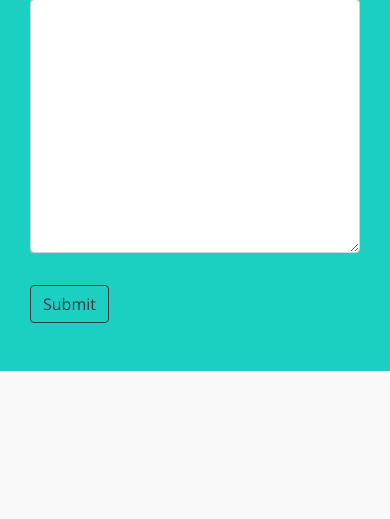
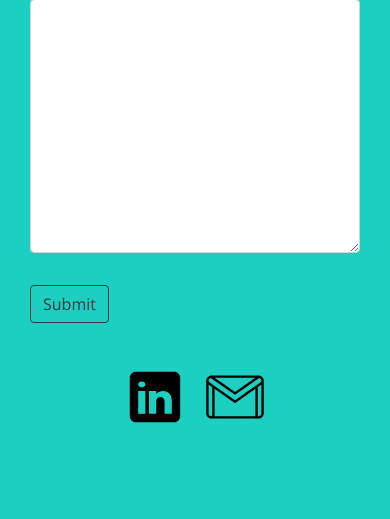
Before and after one commit to brantmorton/portfolio, a Django app: page / in a window 390 px wide. Shown: the part 4113-4632 px from the top of the page. Before the commit the page ends 4484 px from the top, so only its background shows below. Run offline with Django 3.2, Linux system fonts and the light colour scheme; parts of the project's set-up code (start-up, migrations or seed data) failed here and were passed over; some libraries are stand-ins or nearby versions.

Commit message:
added social icons

```diff
--- a/brant_portfolio/brant_portfolio/settings.py
+++ b/brant_portfolio/brant_portfolio/settings.py
@@ -16,6 +16,8 @@ import json
 
 with open('/etc/config.json') as config_file:
     config = json.load(config_file)
+
+
 
 # Build paths inside the project like this: os.path.join(BASE_DIR, ...)
 BASE_DIR = os.path.dirname(os.path.dirname(os.path.abspath(__file__)))
--- a/brant_portfolio/static/marketing/style.css
+++ b/brant_portfolio/marketing/static/marketing/style.css
@@ -280,6 +280,17 @@ img {
     padding-bottom: 5vh;
 }
 
+#socials {
+    display: flex;
+    justify-content: center;
+    padding: 3vh;
+}
+
+.social-icons {
+    width: 75px;
+    margin: 1vw;
+}
+
 @media (max-width: 1300px) {
 
     .sectionTitle, #contact-header {
@@ -390,3 +401,14 @@ img {
     }
 
 }
+
+@media (max-width: 500px) {
+    .social-icons {
+        width: 60px;
+        margin: 10px;
+    }
+
+    #socials {
+        padding: 4vh;
+    }
+}
--- a/brant_portfolio/marketing/templates/email.html
+++ b/brant_portfolio/marketing/templates/email.html
@@ -40,6 +40,14 @@
                         <button class="btn btn-outline-dark" type="submit">Submit</button>
                     </div>
                 </form>
+                <div id="socials">
+                    <a href="https://linkedin.com/in/brant-morton" class="img-link">
+                        <img class="social-icons" src="{% static 'img/linkedin.svg' %}" alt="linkedin">
+                    </a>
+                    <a href="mailto:brantmort@gmail.com" class="img-link">
+                        <img class="social-icons" src="{% static 'img/gmail.svg' %}" alt="email">
+                    </a>
+                </div>
             </div>
         </div>
 {% endblock %}
```
Also changed, not shown: brant_portfolio/marketing/static/img/gmail.svg (added), brant_portfolio/marketing/static/img/linkedin.svg (added).
